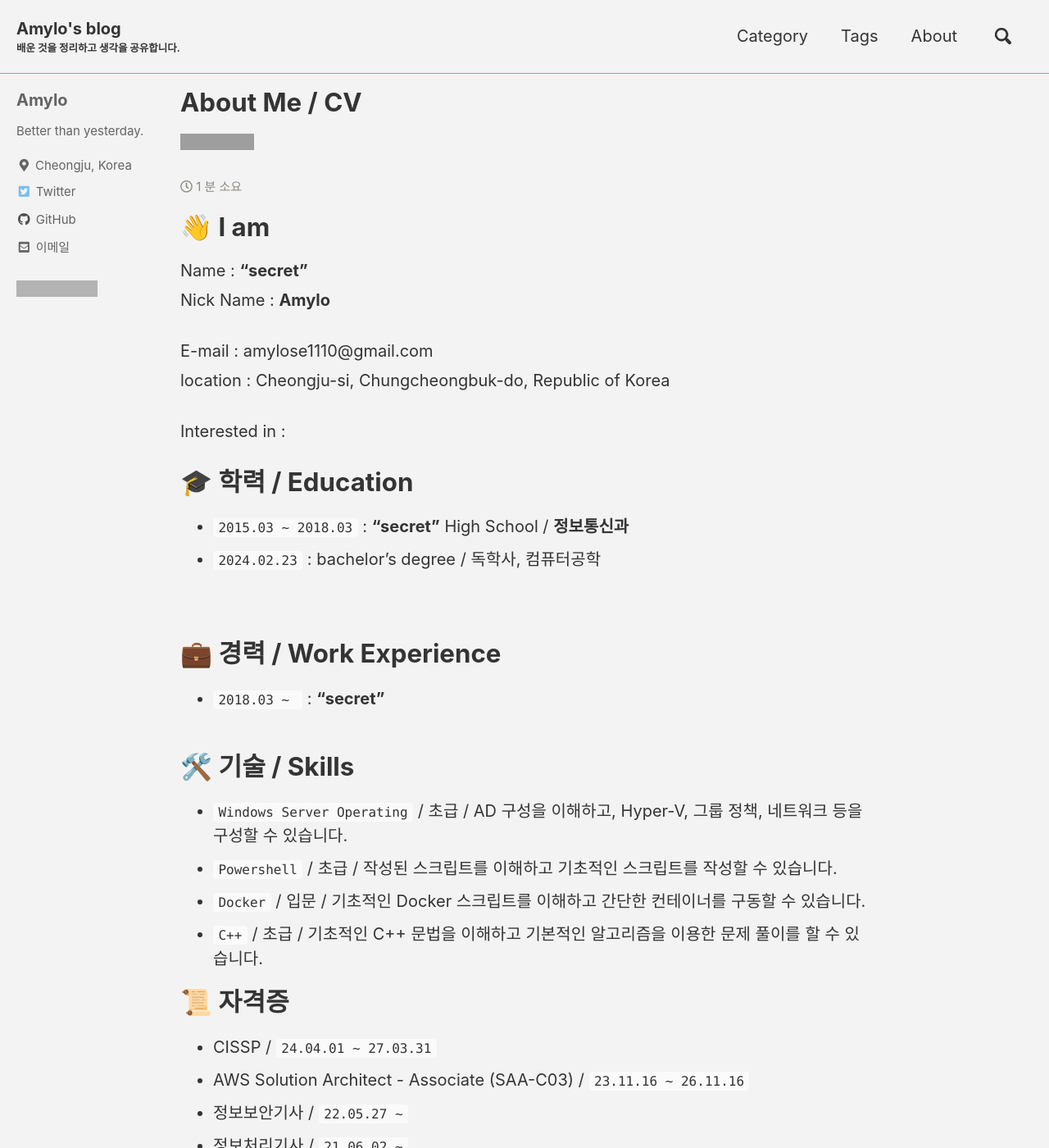
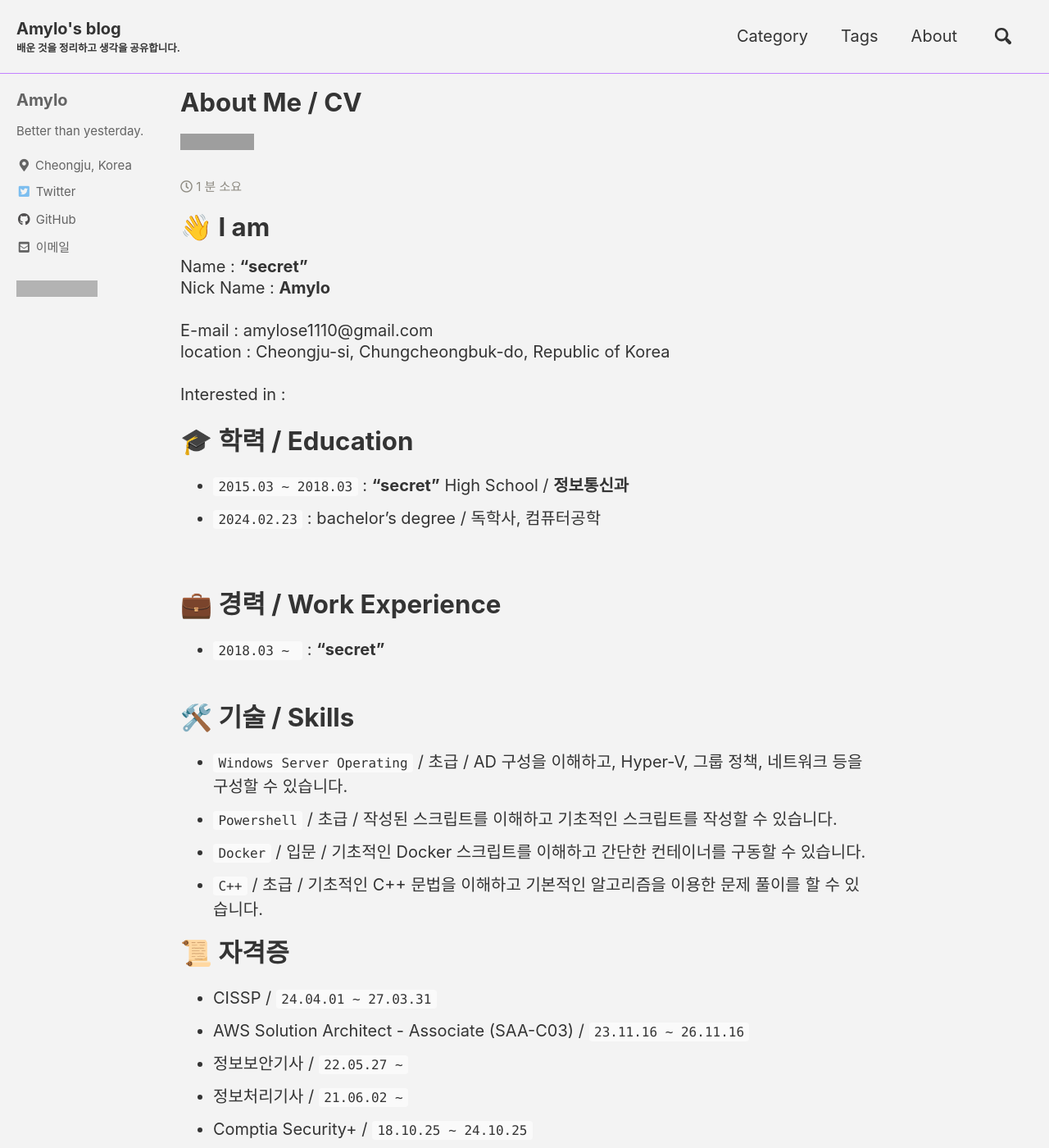
Before and after one commit to Amylo-jh/Amylo-blog, a Jekyll site: the page built from _pages/about.md, in a window 1280 px wide and 1400 px high. Shown: the whole window at 82% size. Built offline with Jekyll 4.4.1, drawn with Linux system fonts in a browser that asks for light colours; cached includes are drawn as plain includes; comment, search, counter and statistics services are not loaded; grey boxes are pictures that could not be loaded.

Commit message:
[레이아웃] 줄간격 1.8 -> 1.3으로 변경

```diff
--- a/_sass/minimal-mistakes/_page.scss
+++ b/_sass/minimal-mistakes/_page.scss
@@ -114,7 +114,7 @@ body {
   /* paragraph indents */
   p {
     margin: 0 0 $indent-var;
-    line-height: 1.8;
+    line-height: 1.3;
 
     /* sibling indentation*/
     @if $paragraph-indent == true {
```
